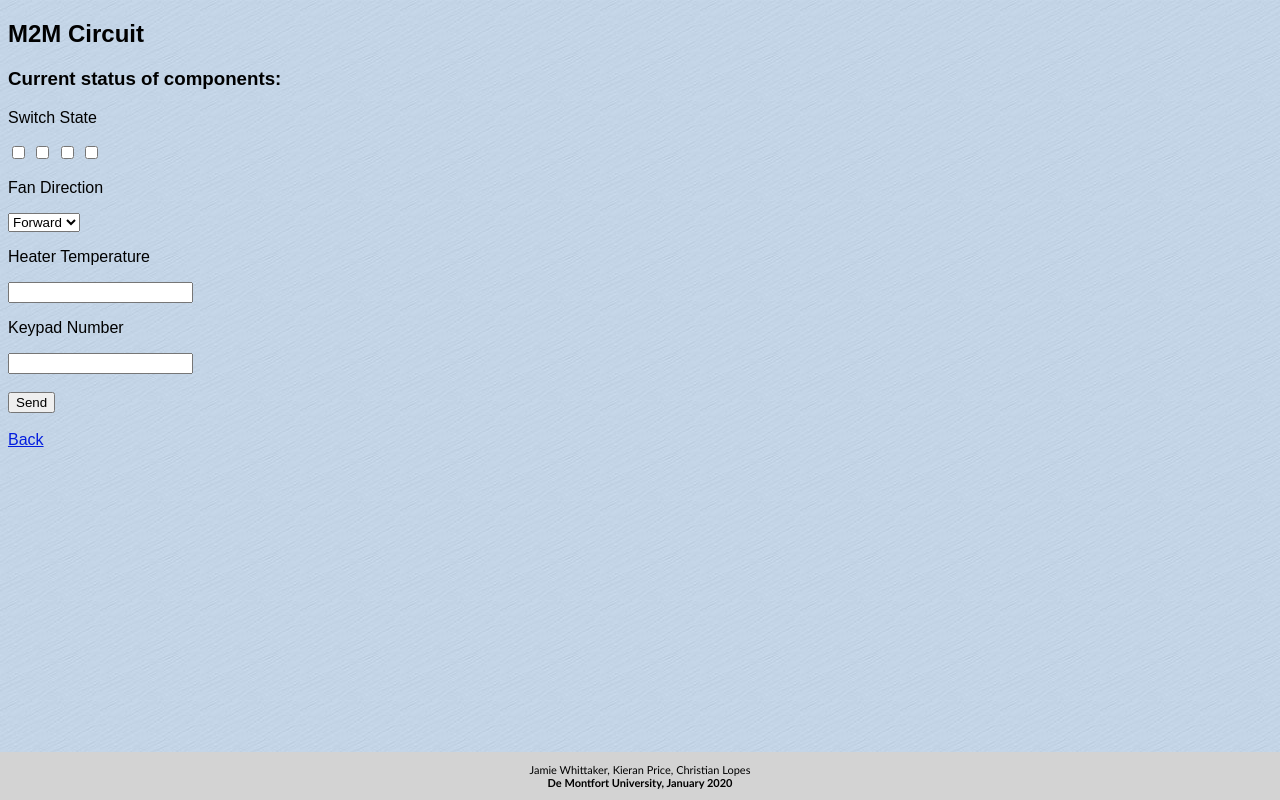
After one commit to jamiewhittaker/m2m-slim, a PHP site: template app/templates/updateform.html.twig in a window 1280 px wide. The commit adds this page. Run offline with PHP 8.4, Linux system fonts and the light colour scheme; the template is opened without the code that fills it, so the values that code supplies are empty; some libraries are stand-ins or nearby versions.

Commit message:
Added a form which will be used to send updated switchboard statuses to the M2M server

```diff
--- a/app/routes.php
+++ b/app/routes.php
@@ -2,3 +2,4 @@
 
 require 'routes/homepage.php';
 require 'routes/status.php';
+require 'routes/updateform.php';
--- a/app/templates/homepage.html.twig
+++ b/app/templates/homepage.html.twig
@@ -1,5 +1,5 @@
 {% extends 'layout.html.twig' %}
-{% block title %}M2M Circuit{% endblock %}
+{% block title %}M2M Circuit - Update Form{% endblock %}
 {% block content %}
     <h2>M2M Circuit</h2>
     <h3>Page Selection</h3>
@@ -9,4 +9,7 @@
         <li>View recent SMS messages</li>
     </ul>
 
+    <h3>Update Switchboard</h3>
+    <a href="./updateform">Here</a>
+
 {% endblock %}
--- /dev/null
+++ b/app/templates/updateform.html.twig
@@ -0,0 +1,32 @@
+{% extends 'layout.html.twig' %}
+{% block title %}M2M Circuit - Status{% endblock %}
+{% block content %}
+    <h2>M2M Circuit</h2>
+    <h3>Current status of components:</h3>
+    <form method="post" class="updateform">
+        <p>Switch State</p>
+        <input type="checkbox" name="switchOne">
+        <input type="checkbox" name="switchTwo">
+        <input type="checkbox" name="switchThree">
+        <input type="checkbox" name="switchFour"><br>
+        <p>Fan Direction</p>
+        <select name="fanDir">
+            <option value="forward">Forward</option>
+            <option value="reverse">Reverse</option>
+        </select><br>
+        <p>Heater Temperature</p>
+        <input type="number" name="temperature"><br>
+        <p>Keypad Number</p>
+        <input type="number" name="keypad">
+        <br>
+        <br>
+        <button name="submit">Send</button>
+        <br>
+        <br>
+    </form>
+
+
+
+
+    <a href="./">Back</a>
+{% endblock %}
```
Also changed, not shown: app/routes/updateform.php (added, +10 -0 lines).
